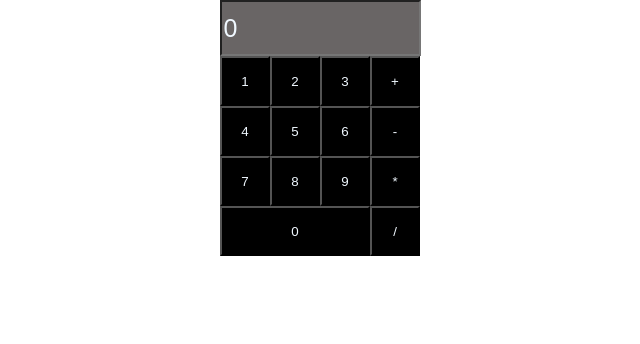
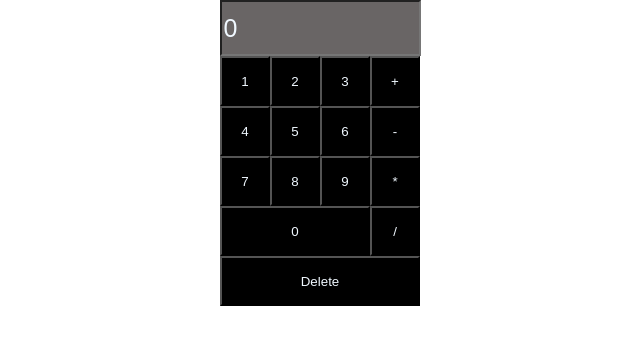
Before and after one commit to DiAnonim/dz-main, a React (Create React App) app: page / in a window 1280 px wide. Shown: the top 344 px of the page, without its empty margins (320-960 px from the left). Built offline with nearby package versions, Linux system fonts and the light colour scheme.

Commit message:
дорабатываю

```diff
--- a/src/components/btn.jsx
+++ b/src/components/btn.jsx
@@ -1,7 +1,6 @@
-function Button({ number, valState }) {
+function Button({ op, number, valState }) {
 
     return <div>
-
         <button onClick={() => valState((prev) => ({
             ...prev,
             newInp: number,
--- a/src/components/home.jsx
+++ b/src/components/home.jsx
@@ -37,6 +37,13 @@ function Home() {
         <div className="homePage-Zero">
             <Button valState={setState} number="0"></Button>
         </div>
+        <div className="homePage-Delete">
+            <button onClick={() => setState((prev) => ({
+                ...prev,
+                newInp: "",
+                res: 0
+            }))}>Delete</button>
+        </div>
     </div>
 }
 
--- a/src/components/style.css
+++ b/src/components/style.css
@@ -23,6 +23,17 @@
 
 }
 
+.homePage-Delete button{
+    width: 200px;
+    height: 50px;
+    color: aliceblue;
+    background-color: black;
+    margin: auto;
+    position: relative;
+    /* right: 25px; */
+    bottom: 50px;
+}
+
 .homePage-Enter button{
     width: 50px;
     height: 50px;
```
